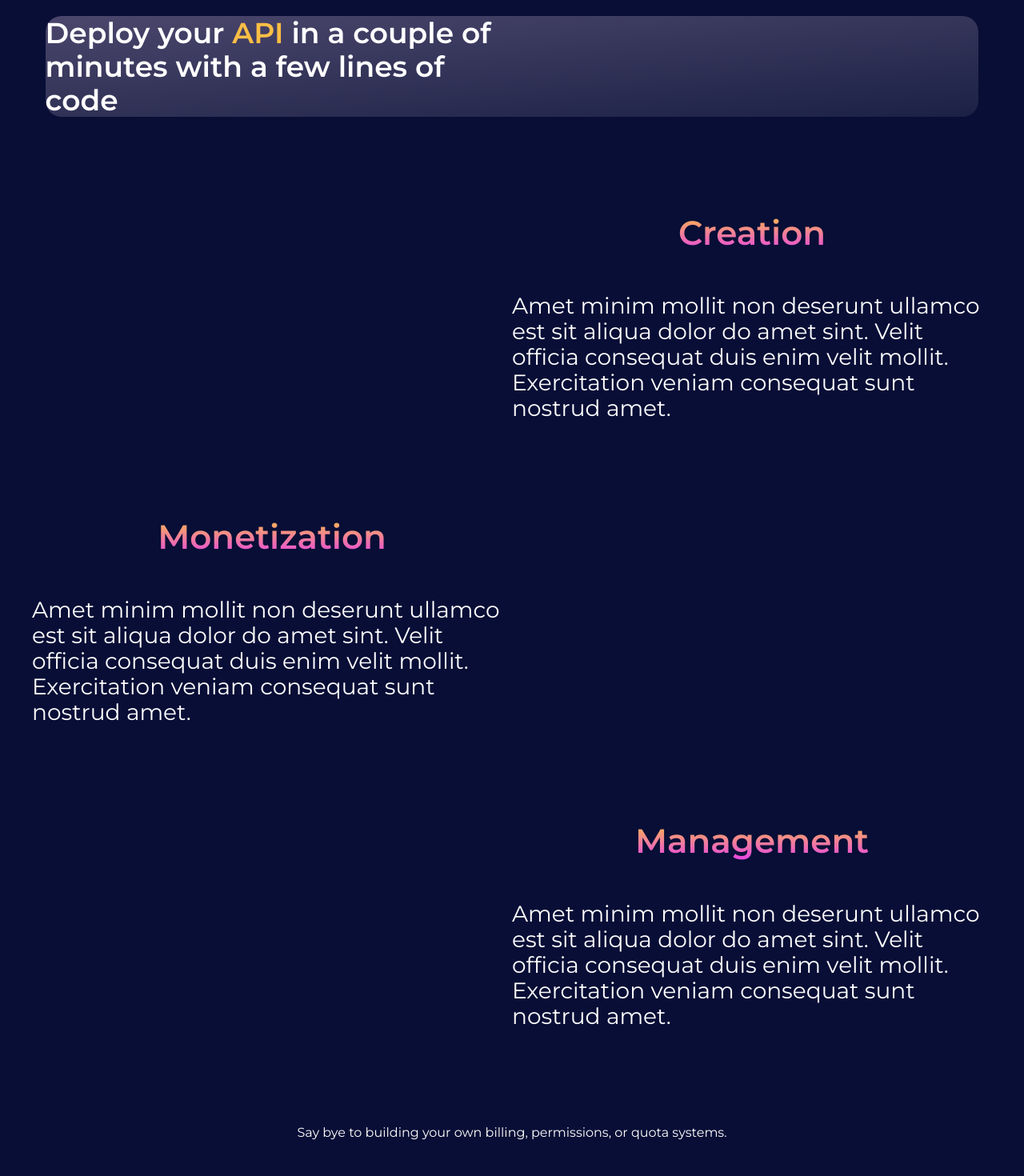
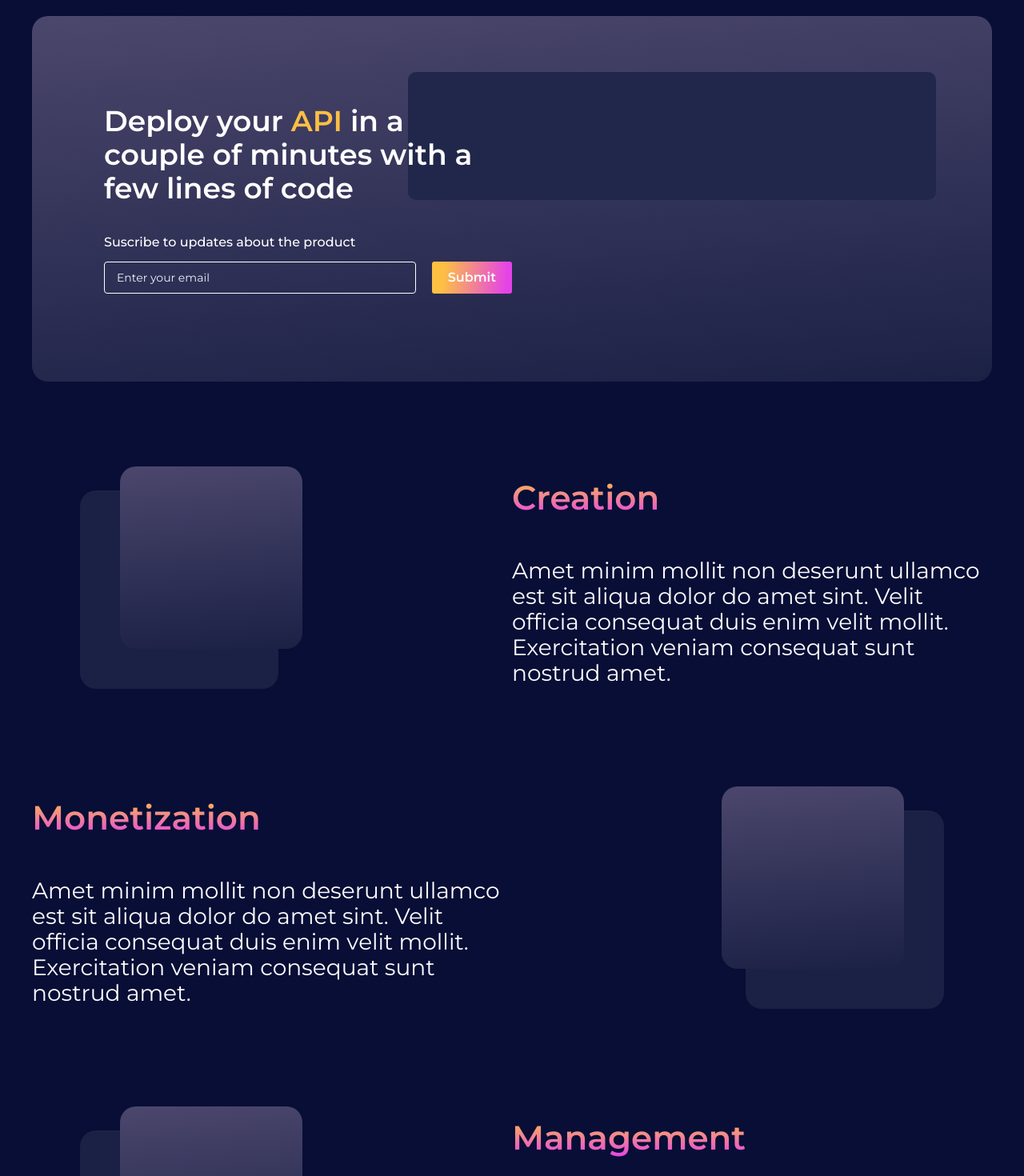
Before and after one commit to decovicdev/archetype-dashboard, a Next.js app: page / in a window 1280 px wide. Shown: the part 840-2310 px from the top of the page at 80% size. Built offline with nearby package versions, Linux system fonts and the light colour scheme; no server answers.

Commit message:
updated Landing page

```diff
--- a/components/Home/index.js
+++ b/components/Home/index.js
@@ -1,9 +1,22 @@
 import config from "../../config";
+import { useState, useCallback, useContext } from "react";
 
 import Head from "next/head";
 import Link from "next/link";
 
-const Home = () => {
+import { HelperContext } from "../../context/helper";
+
+const Component = () => {
+  const { showAlert } = useContext(HelperContext);
+
+  const [emailAddress, setEmailAddress] = useState("");
+
+  const clickSubscribe = useCallback((e) => {
+    e.preventDefault();
+
+    showAlert("Not implemented");
+  }, []);
+
   return (
     <div className="page landing-page">
       <Head>
@@ -17,7 +30,7 @@
             <h1>Hassle-free API creation, monetization, and management.</h1>
             <div className={"link"}>
               <Link href={"/account/signup"}>
-                <a className={"btn gradient-pink"}>Start now</a>
+                <a>Start now</a>
               </Link>
             </div>
           </div>
@@ -32,6 +45,20 @@
                 Deploy your <span className={"yellow"}>API</span> in a couple of
                 minutes with a few lines of code
               </h2>
+              <form onSubmit={clickSubscribe}>
+                <div className={"text"}>
+                  Suscribe to updates about the product
+                </div>
+                <div className={"field"}>
+                  <input
+                    type={"text"}
+                    placeholder={"Enter your email"}
+                    value={emailAddress}
+                    onChange={(e) => setEmailAddress(e.target.value)}
+                  />
+                  <button type={"submit"}>Submit</button>
+                </div>
+              </form>
             </div>
             <div className={"right-side"}></div>
           </div>
@@ -39,6 +66,7 @@
       </div>
       <div className={"block info-block"}>
         <div className={"content"}>
+          <div className={"square"} />
           <div className={"left-side"}></div>
           <div className={"right-side"}>
             <h3>Creation</h3>
@@ -52,6 +80,7 @@
       </div>
       <div className={"block info-block"}>
         <div className={"content"}>
+          <div className={"square on-the-right"} />
           <div className={"left-side"}>
             <h3>Monetization</h3>
             <p>
@@ -65,6 +94,7 @@
       </div>
       <div className={"block info-block"}>
         <div className={"content"}>
+          <div className={"square"} />
           <div className={"left-side"}></div>
           <div className={"right-side"}>
             <h3>Management</h3>
@@ -76,15 +106,30 @@
           </div>
         </div>
       </div>
+      <div className={"block info-block"}>
+        <div className={"content"}>
+          <div className={"square on-the-right"} />
+          <div className={"left-side"}>
+            <h3>Build</h3>
+            <p>
+              Amet minim mollit non deserunt ullamco est sit aliqua dolor do
+              amet sint. Velit officia consequat duis enim velit mollit.
+              Exercitation veniam consequat sunt nostrud amet.
+            </p>
+          </div>
+          <div className={"right-side"}></div>
+        </div>
+      </div>
       <div className={"block last-block"}>
         <div className={"content"}>
-          <p>
-            Say bye to building your own billing, permissions, or quota systems.{" "}
-          </p>
+          <div className={"text"}>
+            Say bye to building your own
+            <br /> billing, permissions, or quota systems.{" "}
+          </div>
         </div>
       </div>
     </div>
   );
 };
 
-export default Home;
+export default Component;
--- a/styles/page.landing.scss
+++ b/styles/page.landing.scss
@@ -24,13 +24,20 @@
         }
 
         .link {
-          margin-top: 40px;
+          margin-top: 50px;
 
           a {
-            border-radius: 24px;
+            background: linear-gradient(
+              96.76deg,
+              #fdc043 14.9%,
+              #e543e8 92.22%
+            );
+            border-radius: 6px;
             padding: 9px 40px;
             font-size: 24px;
+            font-weight: 600;
             line-height: 32px;
+            color: white;
           }
         }
       }
@@ -40,14 +47,78 @@
       @include flexbox($align-items: center);
 
       .block-data {
-        background-color: $purple;
         background: linear-gradient(175deg, #4b466c, #1b2145);
+        @include flexbox($align-items: center);
         border-radius: 20px;
+        padding: 110px 90px;
+        position: relative;
+
+        &:after {
+          width: 55%;
+          height: 35%;
+          background: #21274b;
+          border-radius: 10px;
+          position: absolute;
+          top: 70px;
+          right: 70px;
+          content: "";
+          z-index: 1;
+        }
+
+        form {
+          margin-top: 35px;
+
+          .text {
+            font-size: 16px;
+            font-weight: 500;
+            line-height: 24px;
+            color: white;
+          }
+
+          .field {
+            @include flexbox(
+              $justify-content: space-between,
+              $align-items: center
+            );
+            margin-top: 12px;
+
+            input[type="text"] {
+              width: calc(100% - 120px);
+              background-color: transparent;
+              padding: 8px 15px;
+              border: solid 1px white;
+              border-radius: 4px;
+              font-size: 14px;
+              line-height: 22px;
+              color: white;
+
+              &::placeholder {
+                color: $light-blue;
+              }
+            }
+
+            button {
+              background: linear-gradient(
+                96.76deg,
+                #fdc043 14.9%,
+                #e543e8 92.22%
+              );
+              padding: 8px 20px;
+              border-radius: 3px;
+              font-size: 16px;
+              font-weight: 600;
+              line-height: 24px;
+              color: white;
+            }
+          }
+        }
       }
 
       .left-side,
       .right-side {
         width: 50%;
+        position: relative;
+        z-index: 2;
 
         h2 {
           font-size: 36px;
@@ -64,21 +135,61 @@
     &.info-block {
       @include flexbox($align-items: center);
 
+      .content {
+        position: relative;
+      }
+
+      .square {
+        width: 248px;
+        height: 248px;
+        background-color: $dark-blue;
+        border-radius: 20px;
+        position: absolute;
+        top: 50%;
+        left: 100px;
+        content: "";
+        z-index: 1;
+        margin-top: -124px;
+
+        &.on-the-right {
+          left: auto;
+          right: 100px;
+
+          &:after {
+            left: -30px;
+            right: auto;
+          }
+        }
+
+        &:after {
+          width: 228px;
+          height: 228px;
+          background: linear-gradient(175deg, #4b466c, #1b2145);
+          border-radius: 20px;
+          position: absolute;
+          top: -30px;
+          right: -30px;
+          content: "";
+          z-index: 1;
+        }
+      }
+
       .left-side,
       .right-side {
         width: 50%;
+        position: relative;
+        z-index: 2;
 
         h3 {
           @include pinkGradientText();
           font-size: 42px;
           line-height: 50px;
-          text-align: center;
+          text-align: left;
         }
 
         p {
           margin-top: 50px;
           font-size: 28px;
-          font-size: 400;
           line-height: 32px;
           color: #ffffff;
         }
@@ -86,6 +197,22 @@
     }
 
     &.last-block {
+      .content {
+        @include flexbox($justify-content: center, $align-items: center);
+        padding: 110px 90px;
+      }
+
+      .text {
+        font-size: 36px;
+        font-weight: 500;
+        line-height: 44px;
+        color: white;
+        text-align: center;
+      }
+    }
+
+    .content {
+      min-height: 50vh;
     }
   }
 
```
